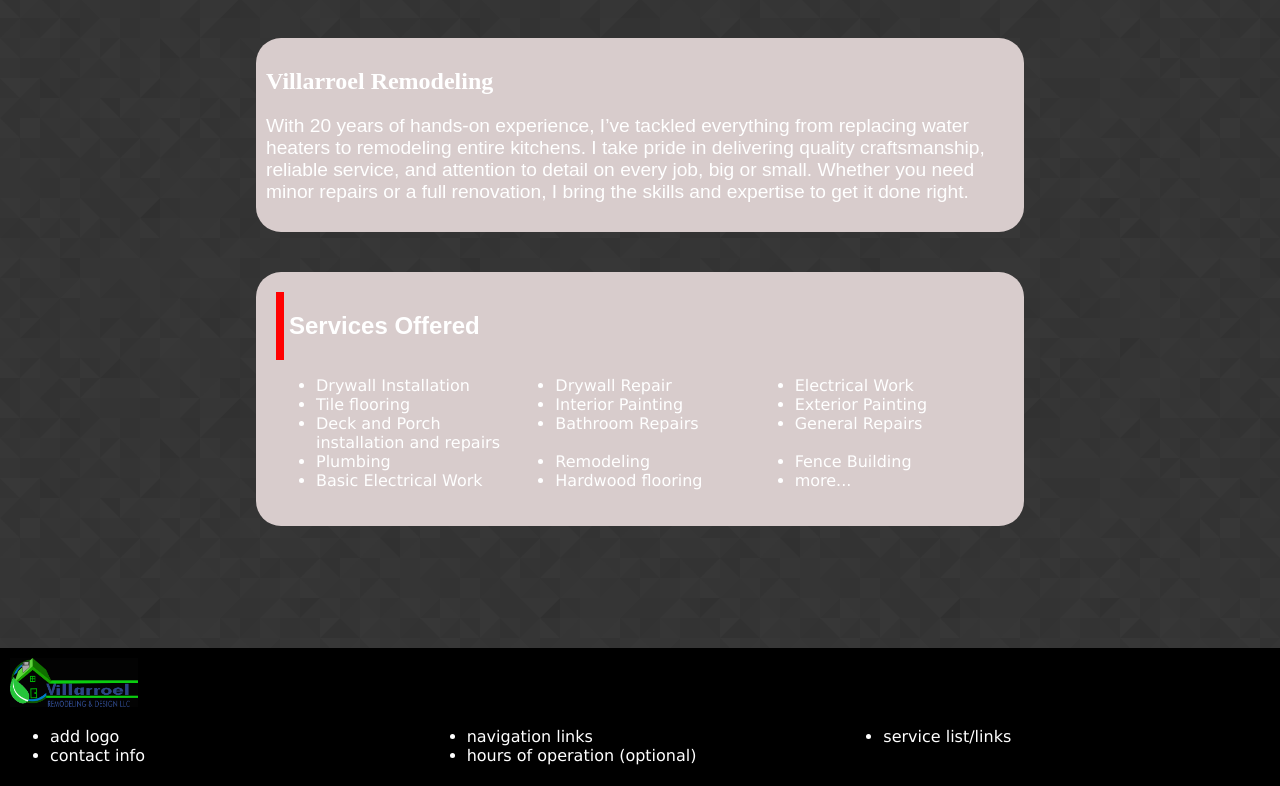
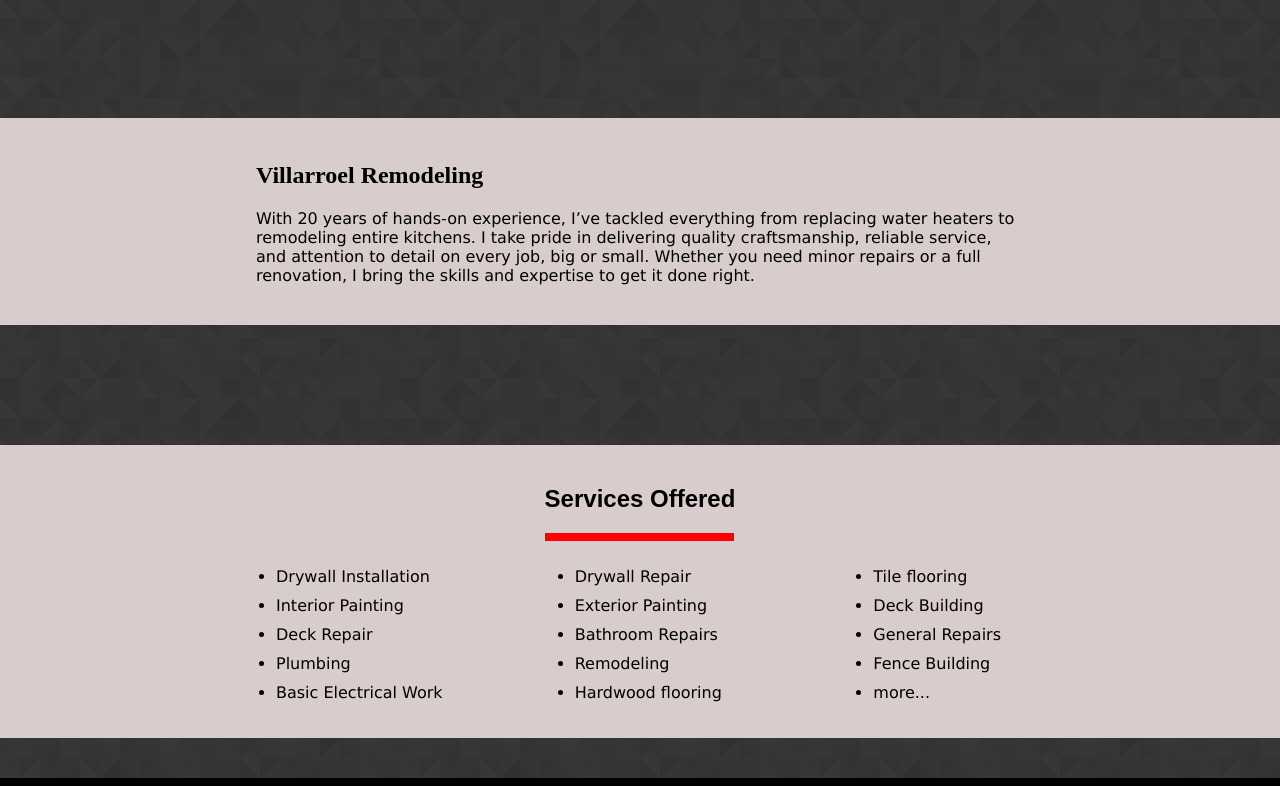
Before and after one commit to Andres-Villarroel/HandymanWebsite, a React (Vite) app: page /#/ in a window 1280 px wide. Shown: the part 802-1588 px from the top of the page. Built offline with nearby package versions, Linux system fonts and the light colour scheme.

Commit message:
Save point before adding an NPM package for an image comparison slider.

```diff
--- a/src/CSS/Footer.css
+++ b/src/CSS/Footer.css
@@ -1,7 +1,7 @@
 .FooterContainer {
     flex: 0 0 50px;
     margin-top: auto;
-    margin-top: 10px;
+    margin-top: 5vh;
     background-color: black;
     padding: 10px;
     color: white;
--- a/src/CSS/MiddleBody.css
+++ b/src/CSS/MiddleBody.css
@@ -1,23 +1,32 @@
-.MainContainer {
+.MainContainer_MiddleBody {
     /*display: flex;
     flex-direction: column;
     place-items: center;*/
-    margin-left: auto;
+    /*margin-left: auto;
     margin-right: auto;
     width: 50vw;
+    color: black;*/
 }
 
 .AboutMeContainer {
-    border-radius: 25px;
+    /*border-radius: 25px;*/
     background-color: rgb(216, 204, 204);
-    padding: 10px;
-    margin-top: 40px;
-    margin-bottom: 40px;
+    padding: 3vh 0 3vh 0;
+    margin-top: 15vh;
+    margin-bottom: 15vh;
+}
+
+.AboutMeTitleHeader{
+    width: 60vw;
+    margin-left: auto;
+    margin-right: auto;
 }
 
 .AboutMeParagraph {
     font-family: 'Lucida Sans', 'Lucida Sans Regular', 'Lucida Grande', 'Lucida Sans Unicode', Geneva, Verdana, sans-serif;
-    /*width: 50vw;*/
+    width: 60vw;
+    margin-left: auto;
+    margin-right: auto;
 }
 
 .AboutMeTitleHeader{
--- a/src/CSS/ServiceList.css
+++ b/src/CSS/ServiceList.css
@@ -1,33 +1,46 @@
 .ListContainer {
     background-color: rgb(216, 204, 204);
-    border-radius: 25px;
+    /*border-radius: 25px;*/
     padding: 20px;
 }
 
 .StyledHeaderContainer {
     /*place div and h2 together on same line*/
     display: flex;
-    flex-direction: row;
+    flex-direction: column-reverse;
+    /*justify-content: center;*/
+    width: fit-content;
+    margin-left: auto;
+    margin-right: auto;
+    /*border: 3px solid yellow;*/
 }
 
 .HeaderBorder {
-    /*turn into the vertical rectangle*/
     border-style: solid;
     border-width: 4px;
     border-color: red;
     margin-right: 5px;
+    width: 95%;
 }
 
 .HeaderStyle {
     font-family: sans-serif;
+    width: fit-content;
 }
 
-ul {
+.ServiceListUL{
     display: grid;
     grid-template-columns: 1fr 1fr 1fr;
-    column-gap: 30px;
+    column-gap: 10vw;
+    width: 60vw;
+    margin-left: auto;
+    margin-right: auto;
 }
 
 ul li{
     font-family: 'Lucida Sans', 'Lucida Sans Regular', 'Lucida Grande', 'Lucida Sans Unicode', Geneva, Verdana, sans-serif;
 }
+
+.ListContainer li{
+    margin-top: 10px;
+}
--- a/src/Components/MiddleBody.jsx
+++ b/src/Components/MiddleBody.jsx
@@ -6,7 +6,7 @@ import '/src/CSS/MiddleBody.css'
 export default function MiddleBody() {
   return (
     <>
-        <div className='MainContainer'>
+        <div className='MainContainer_MiddleBody'>
             <div className='AboutMeContainer'>
               <h2 className='AboutMeTitleHeader'>Villarroel Remodeling</h2>
               <p className='AboutMeParagraph'>With 20 years of hands-on experience, I’ve tackled everything from replacing water heaters to remodeling entire kitchens.
--- a/src/Components/ServiceList.jsx
+++ b/src/Components/ServiceList.jsx
@@ -8,14 +8,14 @@ export default function ServiceList() {
         <div className='HeaderBorder'></div>
         <h2 className='HeaderStyle'>Services Offered</h2>
       </div>
-      <ul>
+      <ul className='ServiceListUL'>
           <li>Drywall Installation</li>
           <li>Drywall Repair</li>
-          <li>Electrical Work</li>
           <li>Tile flooring</li>
           <li>Interior Painting</li>
           <li>Exterior Painting</li>
-          <li>Deck and Porch installation and repairs</li>
+          <li>Deck Building</li>
+          <li>Deck Repair</li>
           <li>Bathroom Repairs</li>
           <li>General Repairs</li>
           <li>Plumbing</li>
--- a/src/Pages/Gallery.jsx
+++ b/src/Pages/Gallery.jsx
@@ -17,7 +17,7 @@ const images = [
 export default function Gallery() {
     return (
         <div className='GalleryMainContainer'>
-            <h1>This is the gallery page</h1>
+            <h1>Gallery</h1>
             <div className='ImageGalleryContainer'>
                 <ImageGallery items={images} onErrorImageURL='/src/assets/images/NoImage.png'/>
             </div>
```
